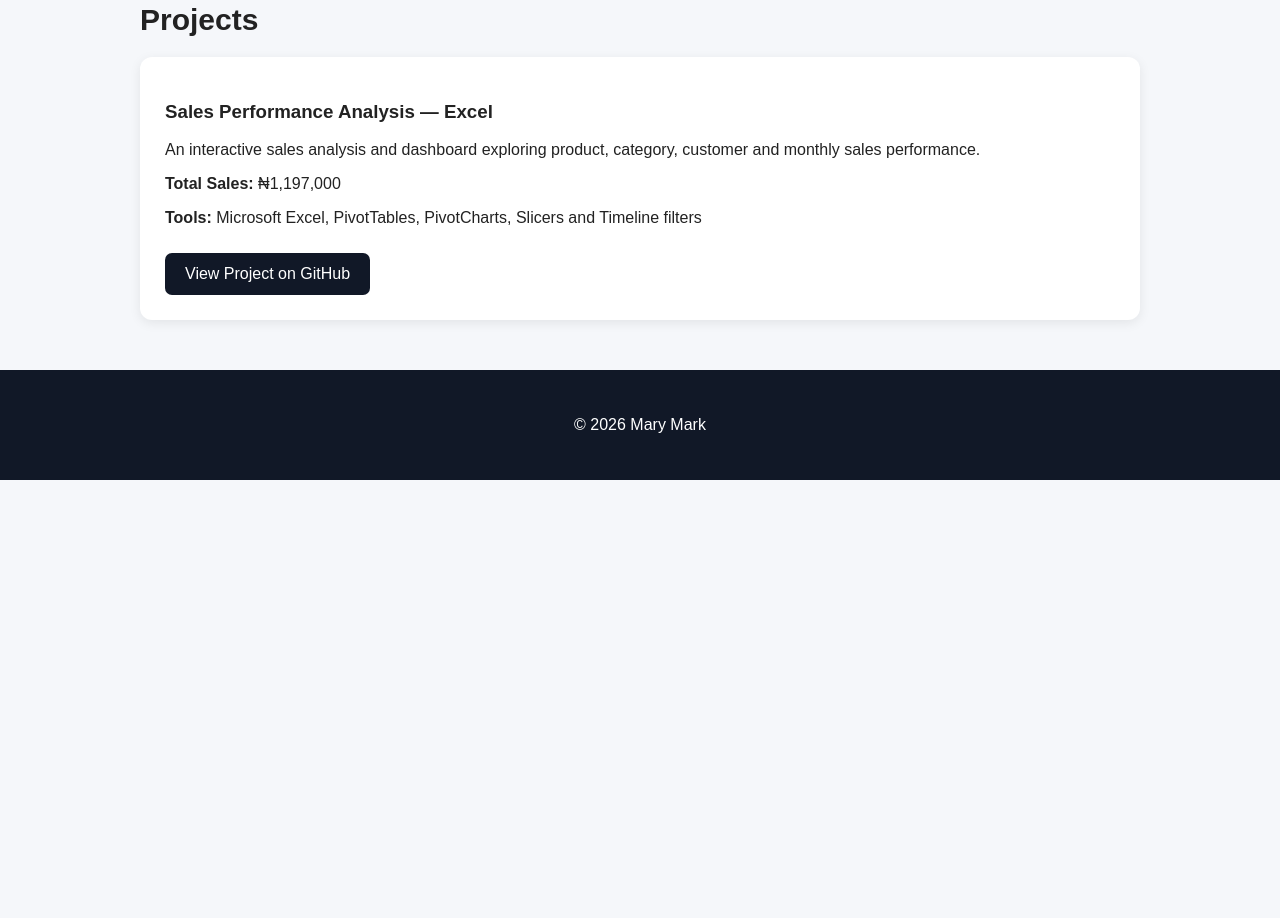
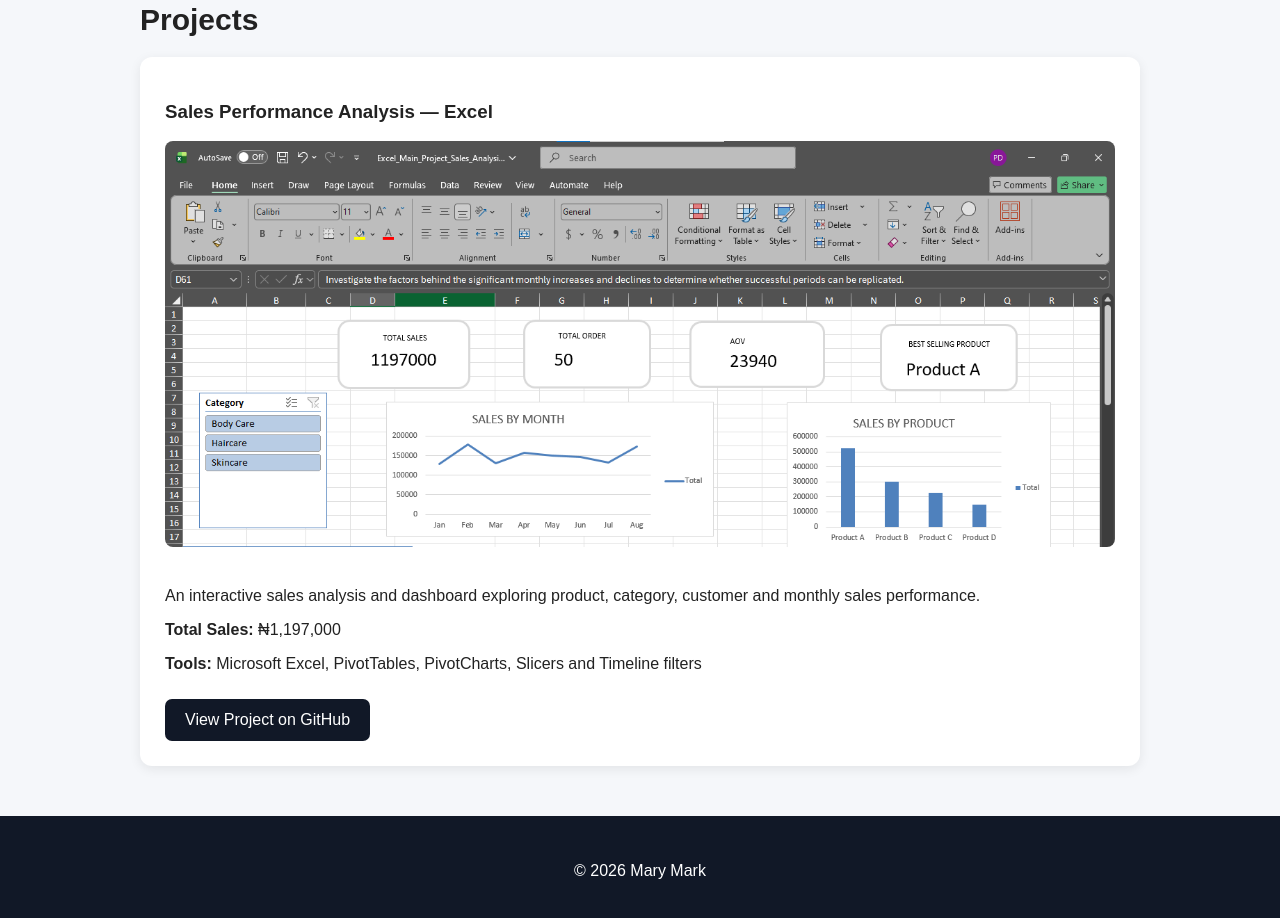
Before and after one commit to D1898/marymark.github.io, a plain HTML site: page index.html in a window 1280 px wide. Shown: the part 862-1780 px from the top of the page. Before the commit the page ends 1342 px from the top, so only its background shows below. Drawn offline with Linux system fonts and the light colour scheme.

Commit message:
Update index.html

```diff
--- a/index.html
+++ b/index.html
@@ -129,6 +129,8 @@
     <div class="project">
 
         <h3>Sales Performance Analysis — Excel</h3>
+        <img src="Interactive dashboard 1.png"
+     alt="Sales Performance Analysis Dashboard">
 
         <p>
             An interactive sales analysis and dashboard exploring
```
